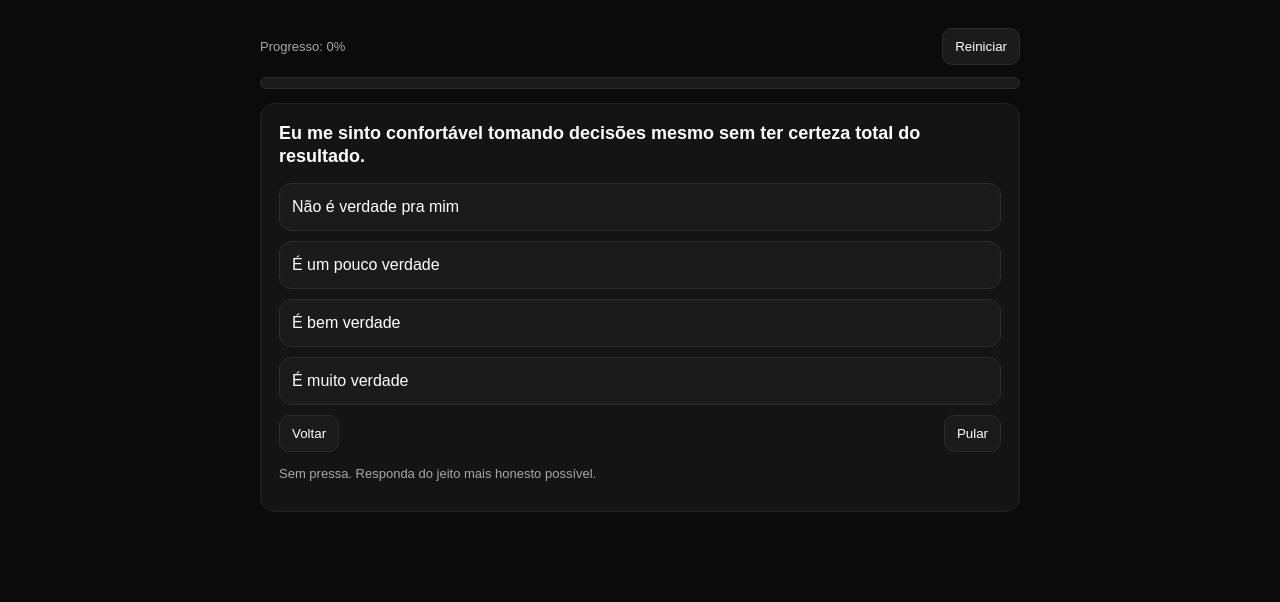
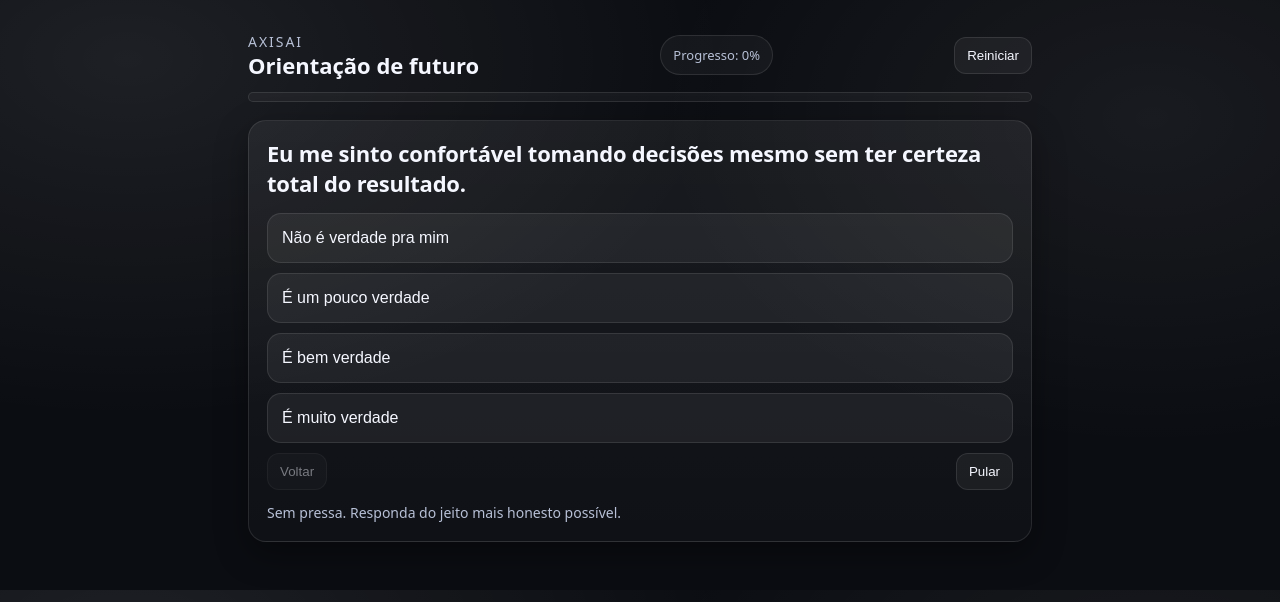
Before and after one commit to Jorgedvh/AXISAI, a plain HTML site: page index.html in a window 1280 px wide. Drawn offline with Linux system fonts and the light colour scheme.

Commit message:
Update index.html

```diff
--- a/index.html
+++ b/index.html
@@ -3,33 +3,192 @@
 <head>
   <meta charset="utf-8" />
   <meta name="viewport" content="width=device-width, initial-scale=1" />
-  <title>Teste - Orientação</title>
+  <title>AXISAI</title>
+
   <style>
-    body { font-family: Arial, sans-serif; margin: 0; background: #0b0b0b; color: #fff; }
-    .wrap { max-width: 760px; margin: 0 auto; padding: 28px 18px; }
-    .card { background: #141414; border: 1px solid #232323; border-radius: 14px; padding: 18px; }
-    h1 { font-size: 22px; margin: 0 0 10px; }
-    h2 { font-size: 18px; margin: 0 0 10px; line-height: 1.3; }
-    p { margin: 10px 0; color: #d6d6d6; line-height: 1.5; }
-    .btn { width: 100%; padding: 14px 12px; border-radius: 12px; border: 1px solid #2b2b2b; background: #1b1b1b; color: #fff; cursor: pointer; text-align: left; font-size: 16px; }
-    .btn:hover { background: #222; }
-    .btnRow { display: grid; gap: 10px; margin-top: 14px; }
-    .top { display:flex; justify-content: space-between; align-items:center; gap: 10px; margin-bottom: 12px; }
-    .muted { color: #a8a8a8; font-size: 13px; }
-    .bar { height: 10px; background: #1b1b1b; border: 1px solid #2b2b2b; border-radius: 999px; overflow: hidden; }
-    .fill { height: 100%; background: #ffffff; width: 0%; }
-    .smallBtn { padding: 10px 12px; border-radius: 10px; border: 1px solid #2b2b2b; background:#1b1b1b; color:#fff; cursor:pointer; }
-    .smallBtn:hover { background:#222; }
+    :root{
+      --bg:#0b0d12;
+      --text:#f5f7ff;
+      --muted:#b7c0d6;
+      --line:rgba(255,255,255,.10);
+      --btn:rgba(255,255,255,.06);
+      --btnHover:rgba(255,255,255,.10);
+    }
+
+    *{box-sizing:border-box}
+    body{
+      margin:0;
+      background:
+        radial-gradient(1000px 600px at 10% 10%, rgba(255,255,255,.08), transparent 60%),
+        radial-gradient(900px 600px at 90% 20%, rgba(255,255,255,.06), transparent 55%),
+        var(--bg);
+      color:var(--text);
+      font-family: ui-sans-serif, system-ui, -apple-system, Segoe UI, Roboto, Arial, "Apple Color Emoji","Segoe UI Emoji";
+    }
+
+    .wrap{
+      max-width: 820px;
+      margin: 0 auto;
+      padding: 32px 18px 48px;
+    }
+
+    .header{
+      display:flex;
+      justify-content:space-between;
+      align-items:center;
+      gap:12px;
+      margin-bottom:14px;
+      flex-wrap:wrap;
+    }
+
+    .brand{
+      display:flex; flex-direction:column; gap:2px;
+      min-width: 220px;
+    }
+    .brand .title{
+      font-size:14px;
+      letter-spacing:.14em;
+      text-transform:uppercase;
+      color:var(--muted);
+    }
+    .brand .subtitle{
+      font-size:22px;
+      font-weight:700;
+      line-height:1.15;
+    }
+
+    .pill{
+      display:inline-flex;
+      align-items:center;
+      gap:8px;
+      padding:10px 12px;
+      border:1px solid var(--line);
+      background: rgba(255,255,255,.04);
+      border-radius:999px;
+      color:var(--muted);
+      font-size:13px;
+      white-space:nowrap;
+    }
+
+    .bar{
+      height:10px;
+      border:1px solid var(--line);
+      background: rgba(255,255,255,.04);
+      border-radius:999px;
+      overflow:hidden;
+      margin: 12px 0 18px;
+    }
+    .fill{
+      height:100%;
+      width:0%;
+      background: linear-gradient(90deg, rgba(255,255,255,.95), rgba(255,255,255,.55));
+      border-radius:999px;
+      transition: width .25s ease;
+    }
+
+    .card{
+      background: linear-gradient(180deg, rgba(255,255,255,.06), rgba(255,255,255,.02));
+      border:1px solid var(--line);
+      border-radius:18px;
+      padding:18px;
+      box-shadow: 0 12px 32px rgba(0,0,0,.35);
+    }
+
+    h1{
+      margin:0 0 6px;
+      font-size:18px;
+      color:var(--muted);
+      font-weight:600;
+    }
+
+    h2{
+      margin:0;
+      font-size:22px;
+      line-height:1.35;
+      letter-spacing:-0.01em;
+    }
+
+    p{
+      margin:10px 0 0;
+      color:var(--muted);
+      line-height:1.55;
+      font-size:14px;
+    }
+
+    .btnRow{
+      display:grid;
+      gap:10px;
+      margin-top:14px;
+    }
+
+    .btn{
+      width:100%;
+      padding:14px 14px;
+      border-radius:14px;
+      border:1px solid var(--line);
+      background: var(--btn);
+      color: var(--text);
+      cursor:pointer;
+      text-align:left;
+      font-size:16px;
+      line-height:1.25;
+      transition: transform .06s ease, background .15s ease, border-color .15s ease;
+    }
+    .btn:hover{ background: var(--btnHover); }
+    .btn:active{ transform: translateY(1px); }
+
+    .btn.selected{
+      border-color: rgba(255,255,255,.55);
+      background: rgba(255,255,255,.12);
+    }
+
+    .footerRow{
+      display:flex;
+      align-items:center;
+      gap:10px;
+      margin-top:14px;
+      flex-wrap:wrap;
+    }
+
+    .smallBtn{
+      padding:10px 12px;
+      border-radius:12px;
+      border:1px solid var(--line);
+      background: rgba(255,255,255,.05);
+      color:var(--text);
+      cursor:pointer;
+      transition: background .15s ease, transform .06s ease;
+    }
+    .smallBtn:hover{ background: rgba(255,255,255,.08); }
+    .smallBtn:active{ transform: translateY(1px); }
+    .smallBtn:disabled{
+      opacity:.45;
+      cursor:not-allowed;
+    }
+
+    .spacer{ flex:1; }
+
+    .hint{
+      margin-top:12px;
+      font-size:13px;
+      color:var(--muted);
+    }
   </style>
 </head>
+
 <body>
   <div class="wrap">
-    <div class="top">
-      <div class="muted" id="statusText"></div>
+    <div class="header">
+      <div class="brand">
+        <div class="title">AXISAI</div>
+        <div class="subtitle">Orientação de futuro</div>
+      </div>
+
+      <div class="pill" id="statusText">Progresso: 0%</div>
       <button class="smallBtn" id="resetBtn" title="Reiniciar">Reiniciar</button>
     </div>
+
     <div class="bar"><div class="fill" id="progressFill"></div></div>
-    <div style="height: 14px"></div>
 
     <div class="card" id="app"></div>
   </div>
```
